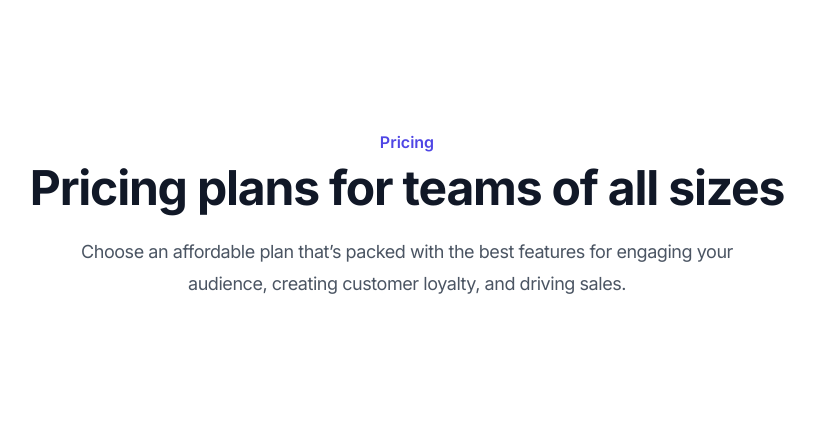
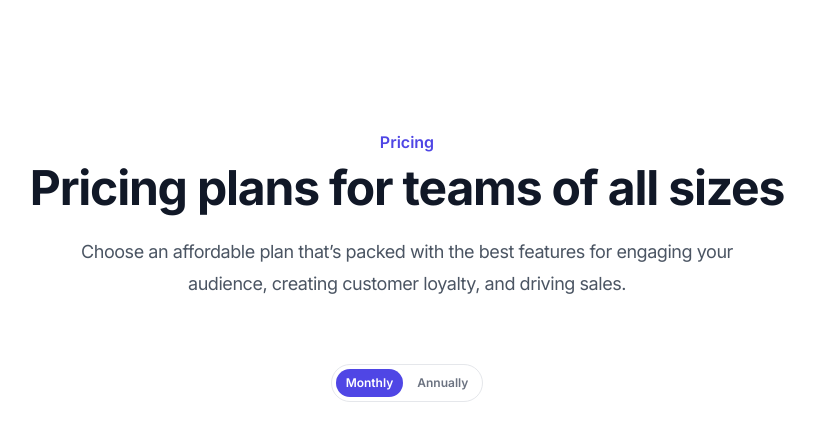
Before and after one commit to moonformeli/tailwind-test-practice, a Next.js app: page /pricing in a window 1280 px wide. Shown: the top 440 px of the page, without its empty margins (233-1048 px from the left). Built offline with nearby package versions, Linux system fonts and the light colour scheme.

Commit message:
feat: 가격 비교 정보 컴포넌트에 토글까지만 붙임

```diff
--- a/package.json
+++ b/package.json
@@ -11,7 +11,8 @@
   "dependencies": {
     "next": "14.0.3",
     "react": "^18",
-    "react-dom": "^18"
+    "react-dom": "^18",
+    "tailwind-merge": "^2.1.0"
   },
   "devDependencies": {
     "@types/node": "^20",
--- a/src/app/pricing/page.tsx
+++ b/src/app/pricing/page.tsx
@@ -1,6 +1,8 @@
+import PricingPlans from '@/components/pricing/PricingPlans';
+
 export default function PricingRoot() {
   return (
-    <section className="px-[32px] py-[128px]">
+    <section className="flex flex-col gap-16 px-8 py-32">
       <article className="flex flex-col items-center justify-center gap-[24px]">
         <div className="flex flex-col items-center gap-[8px]">
           <p className="text-base font-semibold leading-7 text-indigo-600">
@@ -15,6 +17,7 @@ export default function PricingRoot() {
           engaging your audience, creating customer loyalty, and driving sales.
         </p>
       </article>
+      <PricingPlans />
     </section>
   );
 }
--- /dev/null
+++ b/src/components/Toggle.tsx
@@ -0,0 +1,63 @@
+import { useState } from 'react';
+import { twMerge } from 'tailwind-merge';
+
+type Option = {
+  text: string;
+  onClick?: () => void;
+};
+
+interface ToggleProps {
+  option1: Option;
+  option2: Option;
+}
+
+enum Toggle_Type {
+  OPTION_1 = 1,
+  OPTION_2,
+}
+
+const twToggle =
+  'cursor-pointer rounded-full px-2.5 py-1 text-xs font-semibold leading-5 text-gray-500';
+const twSelectedToggle = 'bg-indigo-600 text-white';
+
+export default function Toggle({ option1, option2 }: ToggleProps) {
+  const [selectedToggle, setSelectedToggle] = useState(Toggle_Type.OPTION_1);
+
+  const handleClickOption1 = () => {
+    setSelectedToggle(Toggle_Type.OPTION_1);
+
+    option1.onClick?.();
+  };
+
+  const handleClickOption2 = () => {
+    setSelectedToggle(Toggle_Type.OPTION_2);
+
+    option2.onClick?.();
+  };
+
+  return (
+    <div
+      style={{ boxShadow: 'rgb(255, 255, 255) 0px 0px 0px 0px inset' }}
+      className="inline-flex items-center justify-center gap-1 rounded-full border-[1px] border-solid border-gray-200 p-1 leading-5"
+    >
+      <div
+        className={twMerge(
+          twToggle,
+          selectedToggle === Toggle_Type.OPTION_1 && twSelectedToggle,
+        )}
+        onClick={handleClickOption1}
+      >
+        {option1.text}
+      </div>
+      <div
+        className={twMerge(
+          twToggle,
+          selectedToggle === Toggle_Type.OPTION_2 && twSelectedToggle,
+        )}
+        onClick={handleClickOption2}
+      >
+        {option2.text}
+      </div>
+    </div>
+  );
+}
--- /dev/null
+++ b/src/components/pricing/PricingPlans.tsx
@@ -0,0 +1,22 @@
+'use client';
+
+import Toggle from '../Toggle';
+
+export default function PricingPlans() {
+  const options = {
+    option1: {
+      text: 'Monthly',
+      onClick: () => undefined,
+    },
+    option2: {
+      text: 'Annually',
+      onClick: () => undefined,
+    },
+  };
+
+  return (
+    <div className="flex items-center justify-center">
+      <Toggle {...options} />
+    </div>
+  );
+}
```
Also changed, not shown: 1 other file (tests, documents, lock files or other folders).
